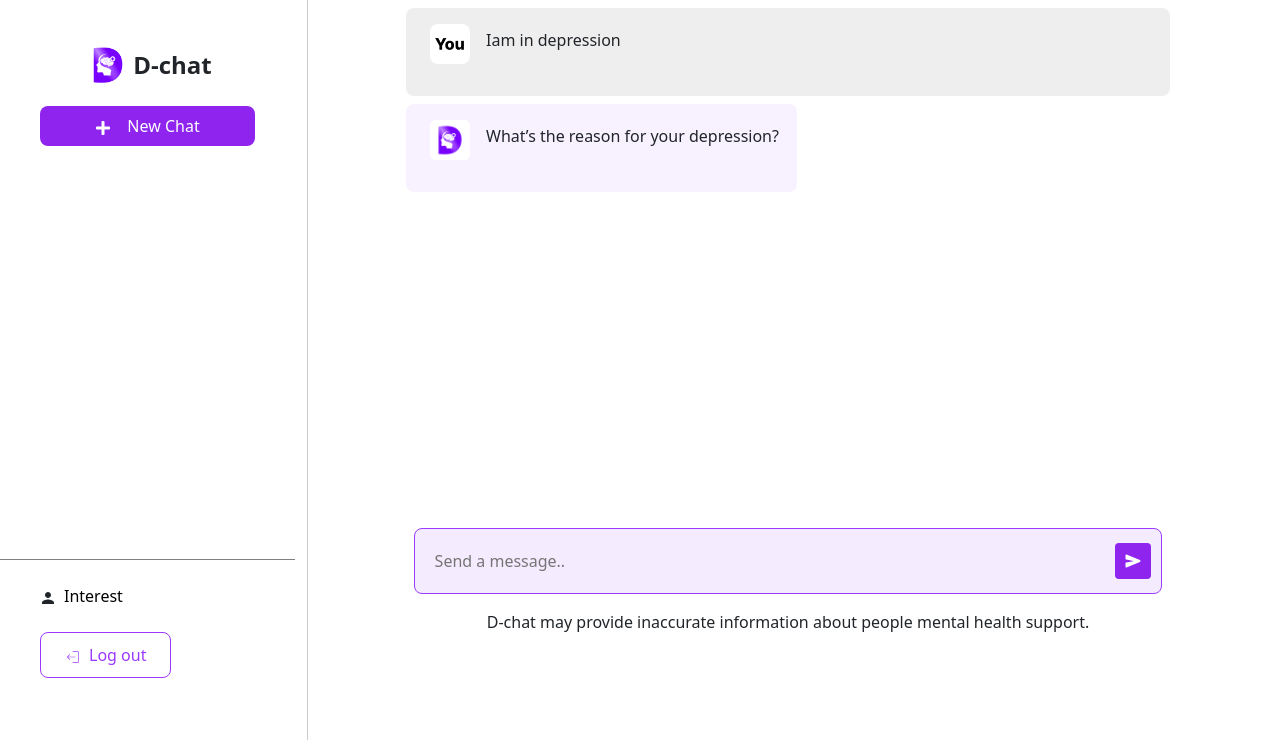
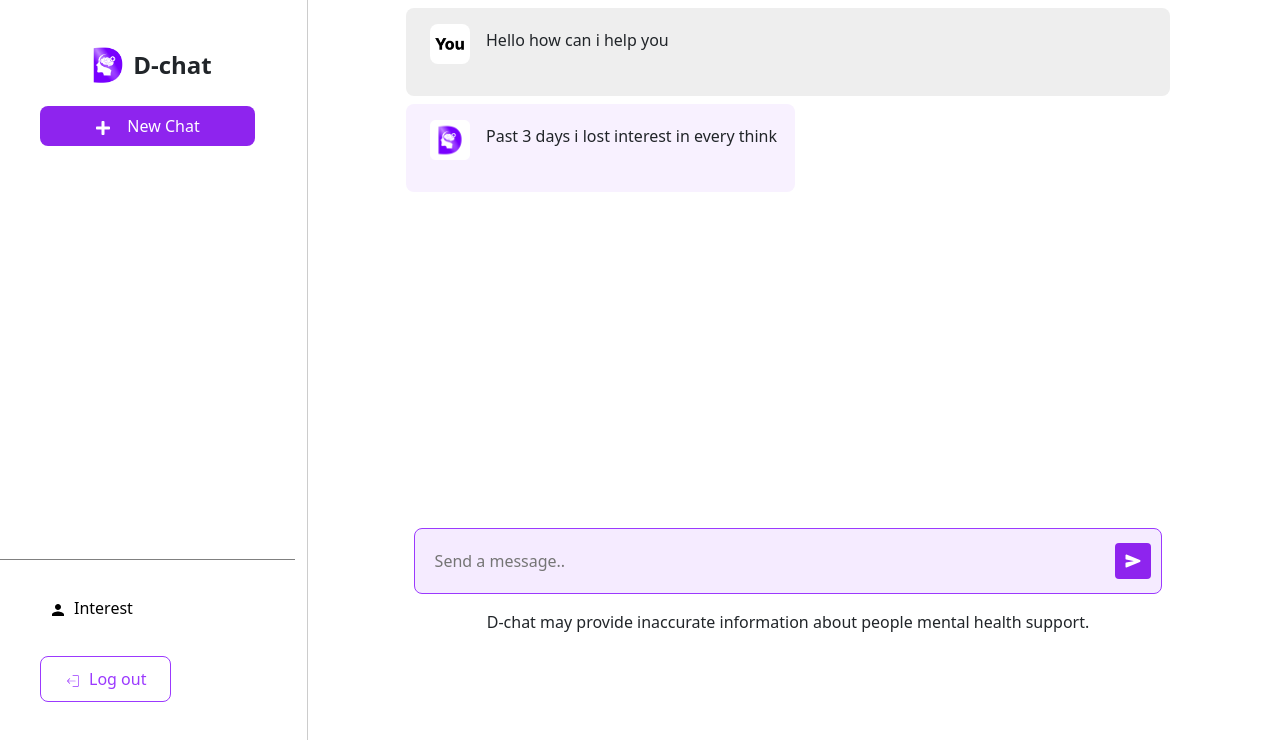
Before and after one commit to vickash-zbb/dchatbot, a React (Vite) app in the folder client/: page /chatbot in a window 1280 px wide. Shown: the top 740 px of the page. Built offline with nearby package versions, Linux system fonts and the light colour scheme.

Commit message:
intrested page fixe

```diff
--- a/client/src/Components/Chatbot/Chatbot.css
+++ b/client/src/Components/Chatbot/Chatbot.css
@@ -211,4 +211,23 @@ button {
 
 .chat p {
   margin-right: 10px;
+}
+
+.btn-secondary {
+  padding: 12px 10px;
+  width: 100%;
+  background: transparent;
+  margin-bottom: 24px;
+  margin-top: 24px;
+  border-radius: 8px;
+  text-align: start;
+}
+
+.btn-secondary:hover {
+  background: #8E24EE;
+  color: white;
+}
+
+.btn-secondary svg {
+  margin-right: 8px;
 }/*# sourceMappingURL=Chatbot.css.map */
--- a/client/src/Components/Chatbot/Chatbot.jsx
+++ b/client/src/Components/Chatbot/Chatbot.jsx
@@ -1,24 +1,26 @@
-import React from 'react';
+import React from "react";
 
 import { FaPlus } from "react-icons/fa";
 import { IoSend } from "react-icons/io5";
-import logo from '../Assets/logo.png'
-import userimg from '../Assets/you.png'
+import logo from "../Assets/logo.png";
+import userimg from "../Assets/you.png";
 import { IoMdPerson } from "react-icons/io";
 import { CiLogout } from "react-icons/ci";
-import './Chatbot.css'
-import { Link } from 'react-router-dom';
-
+import "./Chatbot.css";
+import { Link } from "react-router-dom";
 
 const Chatbot = () => {
   return (
-
     <>
       <div className="mainpage row">
         <div className="sidebar col-md-3">
           <div className="upperside">
             <div className="uppersidetop">
-              <img src={logo} className="img-fluid rounded-top logo" alt="logo" />
+              <img
+                src={logo}
+                className="img-fluid rounded-top logo"
+                alt="logo"
+              />
               <span>D-chat</span>
             </div>
             <button className="midbtn">
@@ -28,19 +30,18 @@ const Chatbot = () => {
           </div>
           <div className="lowerside">
             <div className="listitems">
-              <div className="intrestnav">
+              <Link to={"/questions"}>
+                <button className="btn-secondary">
                   <IoMdPerson />
-                <a href="#" className="intrest-btn">
                   Interest
-                </a>
-              </div>
-             <Link to={'/'}>
+                </button>
+              </Link>
+              <Link to={"/"}>
                 <button className="btn">
                   <CiLogout />
                   Log out
                 </button>
               </Link>
-
             </div>
           </div>
         </div>
@@ -48,11 +49,11 @@ const Chatbot = () => {
           <div className="chats col-md-10">
             <div className="chat">
               <img src={userimg} alt="" className="usericon" />
-              <p className="txt">Iam in depression</p>
+              <p className="txt">Hello how can i help you</p>
             </div>
             <div className="chat bot">
               <img src={logo} alt="" className="userlogo" />
-              <p className="txt">What’s the reason for your depression?</p>
+              <p className="txt">Past 3 days i lost interest in every think </p>
             </div>
           </div>
           <div className="chatfooter d-flex justify-content-center align-items-center">
@@ -63,13 +64,14 @@ const Chatbot = () => {
               </button>
             </div>
             <p className="mt-3">
-              D-chat may provide inaccurate information about people mental health support.
+              D-chat may provide inaccurate information about people mental
+              health support.
             </p>
           </div>
         </div>
       </div>
     </>
   );
-}
+};
 
 export default Chatbot;
--- a/client/src/Components/Chatbot/Chatbot.scss
+++ b/client/src/Components/Chatbot/Chatbot.scss
@@ -216,3 +216,22 @@ svg{
         margin-right: 10px;
     }
 }
+
+.btn-secondary{
+    padding: 12px 10px;
+    width: 100%;
+    background: transparent;
+    margin-bottom: 24px;
+    margin-top: 24px;
+    border-radius: 8px;
+    text-align: start;
+}
+.btn-secondary:hover{
+    background: #8E24EE;
+    color: white;
+}
+.btn-secondary{
+    svg{
+        margin-right: 8px;
+    }
+}
```
Also changed, not shown: 1 other file (tests, documents, lock files or other folders). Lines whose indentation alone changed are shown as unchanged.
